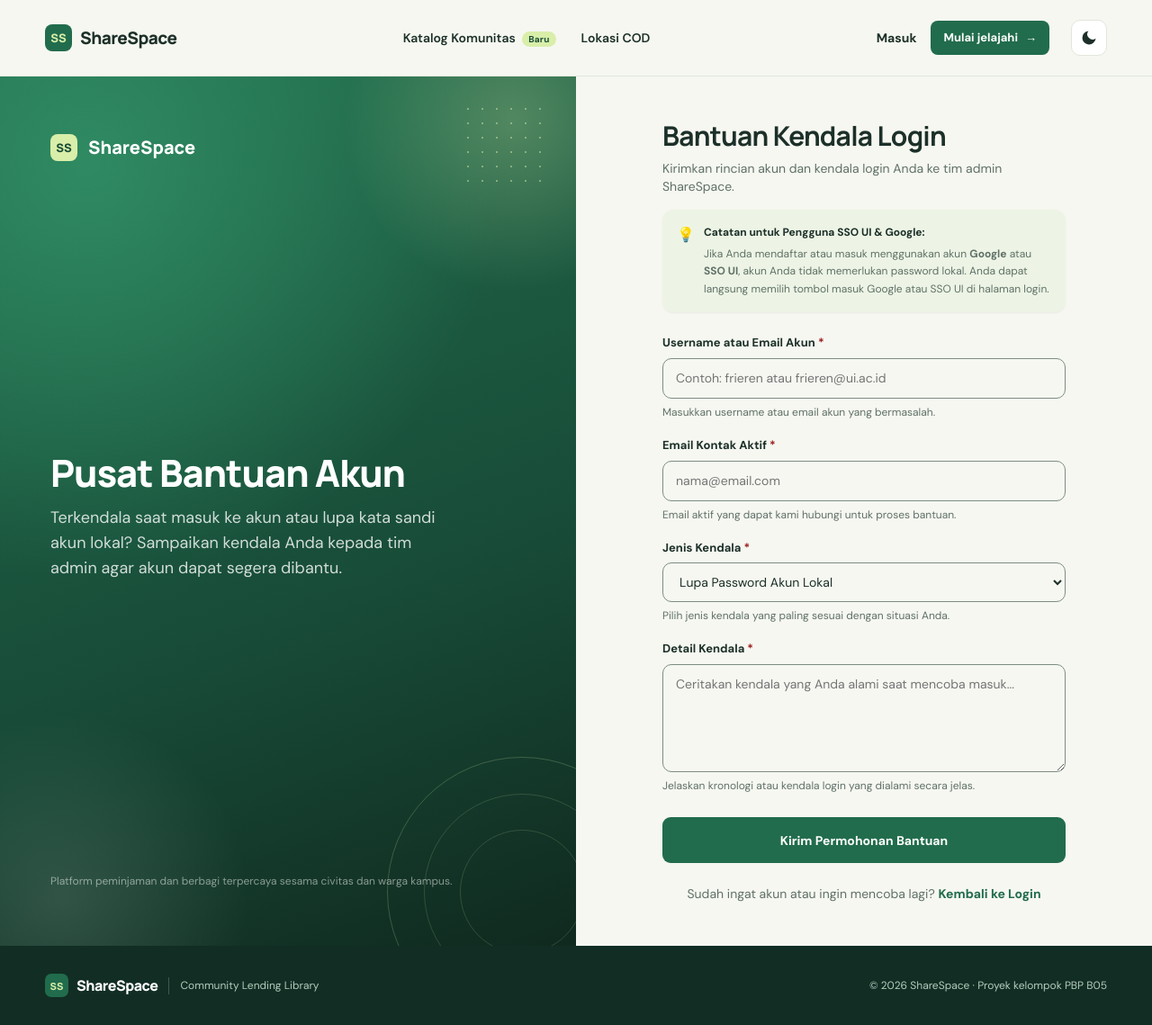
After one commit to pbp-kelompok-B05/ShareSpace, a Django app: page /auth/help/ in a window 1280 px wide. The commit adds this page. Shown: the whole page at 90% size. Run offline with Django 5.2, Linux system fonts and the light colour scheme; some libraries are stand-ins or nearby versions.

Commit message:
Implement login helpdesk request model, view, and form

```diff
--- a/authentication/forms.py
+++ b/authentication/forms.py
@@ -1,8 +1,8 @@
 from django.core.exceptions import ValidationError
-from django.forms import ModelForm, TextInput, Textarea, URLInput
+from django.forms import EmailInput, ModelForm, Select, TextInput, Textarea, URLInput
 from django.utils.html import strip_tags
 
-from authentication.models import UserProfile
+from authentication.models import LoginHelpRequest, UserProfile
 
 
 class UserProfileForm(ModelForm):
@@ -104,3 +104,62 @@ class UserProfileForm(ModelForm):
             if not (url.startswith("http://") or url.startswith("https://")):
                 raise ValidationError("URL foto profil harus diawali dengan http:// atau https://.")
         return url
+
+class LoginHelpRequestForm(ModelForm):
+    class Meta:
+        model = LoginHelpRequest
+        fields = [
+            "email_or_username",
+            "contact_email",
+            "issue_type",
+            "message",
+        ]
+
+        labels = {
+            "email_or_username": "Username atau Email Akun",
+            "contact_email": "Email Kontak Aktif",
+            "issue_type": "Jenis Kendala",
+            "message": "Detail Kendala",
+        }
+
+        help_texts = {
+            "email_or_username": "Masukkan username atau email akun yang bermasalah.",
+            "contact_email": "Email aktif yang dapat kami hubungi untuk proses bantuan.",
+            "issue_type": "Pilih jenis kendala yang paling sesuai dengan situasi Anda.",
+            "message": "Jelaskan kronologi atau kendala login yang dialami secara jelas.",
+        }
+
+        widgets = {
+            "email_or_username": TextInput(
+                attrs={
+                    "placeholder": "Contoh: frieren atau frieren@ui.ac.id",
+                    "maxlength": 255,
+                }
+            ),
+            "contact_email": EmailInput(
+                attrs={
+                    "placeholder": "nama@email.com",
+                    "maxlength": 254,
+                }
+            ),
+            "issue_type": Select(),
+            "message": Textarea(
+                attrs={
+                    "placeholder": "Ceritakan kendala yang Anda alami saat mencoba masuk...",
+                    "rows": 4,
+                    "maxlength": 1000,
+                }
+            ),
+        }
+
+    def clean_email_or_username(self):
+        email_or_username = self.cleaned_data.get("email_or_username", "")
+        return strip_tags(email_or_username).strip()
+
+    def clean_contact_email(self):
+        contact_email = self.cleaned_data.get("contact_email", "")
+        return strip_tags(contact_email).strip().lower()
+
+    def clean_message(self):
+        message = self.cleaned_data.get("message", "")
+        return strip_tags(message).strip()
--- a/authentication/models.py
+++ b/authentication/models.py
@@ -43,3 +43,53 @@ class UserProfile(models.Model):
 
     def __str__(self):
         return f"{self.user.username}'s Profile"
+
+
+class LoginHelpRequest(models.Model):
+    class IssueType(models.TextChoices):
+        FORGOT_PASSWORD = "forgot_password", "Lupa Password Akun Lokal"
+        ACCOUNT_LOCKED = "account_locked", "Akun Terkunci / Dinonaktifkan"
+        OTHER = "other", "Kendala Login Lainnya"
+
+    class Status(models.TextChoices):
+        PENDING = "pending", "Menunggu Bantuan"
+        RESOLVED = "resolved", "Selesai Ditangani"
+
+    email_or_username = models.CharField(
+        max_length=255,
+        help_text="Username atau email akun yang mengalami kendala.",
+    )
+    contact_email = models.EmailField(
+        help_text="Email aktif yang dapat dihubungi oleh admin.",
+    )
+    issue_type = models.CharField(
+        max_length=30,
+        choices=IssueType.choices,
+        default=IssueType.FORGOT_PASSWORD,
+        help_text="Jenis kendala yang dialami pengguna.",
+    )
+    message = models.TextField(
+        max_length=1000,
+        help_text="Penjelasan detail kendala dari pengguna.",
+    )
+    status = models.CharField(
+        max_length=20,
+        choices=Status.choices,
+        default=Status.PENDING,
+        help_text="Status tindak lanjut permohonan bantuan.",
+    )
+    admin_notes = models.TextField(
+        blank=True,
+        max_length=1000,
+        help_text="Catatan internal admin saat menindaklanjuti kendala.",
+    )
+    created_at = models.DateTimeField(auto_now_add=True)
+    updated_at = models.DateTimeField(auto_now=True)
+
+    class Meta:
+        ordering = ["-created_at"]
+        verbose_name = "Permohonan Bantuan Login"
+        verbose_name_plural = "Permohonan Bantuan Login"
+
+    def __str__(self):
+        return f"{self.email_or_username} ({self.get_issue_type_display()}) - {self.get_status_display()}"
--- a/authentication/templates/login.html
+++ b/authentication/templates/login.html
@@ -43,4 +43,7 @@
 <p class="mb-0 mt-6 text-center text-sm text-muted">
     Belum punya akun? <a class="font-bold text-primary hover:underline" href="{% url 'authentication:register' %}">Daftar sekarang</a>
 </p>
+<p class="mb-0 mt-3 text-center text-xs text-muted">
+    Lupa password atau terkendala masuk? <a class="font-medium text-primary hover:underline" href="{% url 'authentication:login_help_request' %}">Hubungi Bantuan Admin</a>
+</p>
 {% endblock %}
--- /dev/null
+++ b/authentication/templates/login_help_form.html
@@ -0,0 +1,53 @@
+{% extends "auth_base.html" %}
+
+{% block title %}Bantuan Kendala Login — ShareSpace{% endblock %}
+
+{% block panel_heading %}Pusat Bantuan Akun{% endblock %}
+{% block panel_text %}Terkendala saat masuk ke akun atau lupa kata sandi akun lokal? Sampaikan kendala Anda kepada tim admin agar akun dapat segera dibantu.{% endblock %}
+
+{% block form_area %}
+<h1 class="m-0 mb-2 text-3xl tracking-tight">Bantuan Kendala Login</h1>
+<p class="mb-4 text-sm text-muted">Kirimkan rincian akun dan kendala login Anda ke tim admin ShareSpace.</p>
+
+<!-- Catatan Edukasi SSO UI & Google -->
+<div class="mb-6 rounded-xl border border-line bg-surface-soft p-4 text-xs leading-relaxed text-ink/80 shadow-sm">
+    <div class="flex items-start gap-2.5">
+        <span class="text-base" aria-hidden="true">💡</span>
+        <div>
+            <strong class="font-bold text-ink">Catatan untuk Pengguna SSO UI &amp; Google:</strong>
+            <p class="mt-1 mb-0 text-muted">
+                Jika Anda mendaftar atau masuk menggunakan akun <strong>Google</strong> atau <strong>SSO UI</strong>, akun Anda tidak memerlukan password lokal. Anda dapat langsung memilih tombol masuk Google atau SSO UI di halaman login.
+            </p>
+        </div>
+    </div>
+</div>
+
+{% if messages %}
+    <div class="mb-5 grid gap-2" role="status">
+        {% for message in messages %}
+            <div class="rounded-lg border px-4 py-3 text-sm font-medium text-primary" style="background: var(--success-bg); border-color: var(--success-line);">{{ message }}</div>
+        {% endfor %}
+    </div>
+{% endif %}
+
+<form method="post" action="{% url 'authentication:login_help_request' %}" novalidate>
+    {% csrf_token %}
+
+    {% if form.non_field_errors %}
+        <div class="form-errors" role="alert">
+            {% for error in form.non_field_errors %}<p class="form-error">{{ error }}</p>{% endfor %}
+        </div>
+    {% endif %}
+
+    {% include "partials/form_field.html" with field=form.email_or_username %}
+    {% include "partials/form_field.html" with field=form.contact_email %}
+    {% include "partials/form_field.html" with field=form.issue_type %}
+    {% include "partials/form_field.html" with field=form.message %}
+
+    <button type="submit" class="button button-primary auth-submit-btn mt-2 w-full">Kirim Permohonan Bantuan</button>
+</form>
+
+<p class="mb-0 mt-6 text-center text-sm text-muted">
+    Sudah ingat akun atau ingin mencoba lagi? <a class="font-bold text-primary hover:underline" href="{% url 'authentication:login' %}">Kembali ke Login</a>
+</p>
+{% endblock %}
--- a/authentication/urls.py
+++ b/authentication/urls.py
@@ -3,6 +3,7 @@ from authentication.views import (
     deactivate_account,
     edit_profile,
     google_login,
+    login_help_request,
     login_user,
     logout_user,
     profile_reputation_api,
@@ -27,6 +28,7 @@ urlpatterns = [
     path('profile/edit/', edit_profile, name='edit_profile'),
     path('deactivate/', deactivate_account, name='deactivate_account'),
     path('user/<str:username>/', public_profile, name='public_profile'),
+    path('help/', login_help_request, name='login_help_request'),
     path('api/profile/reputation/', profile_reputation_api, name='profile_reputation_api'),
     path('api/profile/<str:username>/reputation/', profile_reputation_api, name='public_profile_reputation_api'),
 ]
--- a/authentication/views.py
+++ b/authentication/views.py
@@ -19,8 +19,8 @@ from review.models import Review
 from review.reputation import get_reputation
 
 from authentication.backends import GoogleAuthBackend, SSOUIAuthBackend
-from authentication.forms import UserProfileForm
-from authentication.models import UserProfile
+from authentication.forms import LoginHelpRequestForm, UserProfileForm
+from authentication.models import LoginHelpRequest, UserProfile
 
 
 class BaseProfileReputationProvider:
@@ -377,3 +377,29 @@ def profile_reputation_api(request, username=None):
             "user_items": items_data,
         }
     )
+
+@require_http_methods(["GET", "POST"])
+def login_help_request(request):
+    """
+    View publik untuk mengajukan permohonan bantuan kendala login atau lupa password.
+    Hanya dapat diakses oleh tamu yang belum login (unauthenticated).
+    """
+    if request.user.is_authenticated:
+        return redirect("landing_page")
+
+    if request.method == "POST":
+        form = LoginHelpRequestForm(request.POST)
+        if form.is_valid():
+            form.save()
+            messages.success(
+                request,
+                "Permohonan bantuan Anda telah berhasil dikirim! Tim admin akan segera meninjau kendala Anda.",
+            )
+            return redirect("authentication:login")
+    else:
+        form = LoginHelpRequestForm()
+
+    context = {
+        "form": form,
+    }
+    return render(request, "login_help_form.html", context)
```
Also changed, not shown: authentication/admin.py (+21 -1 lines), authentication/migrations/0003_loginhelprequest.py (added).
